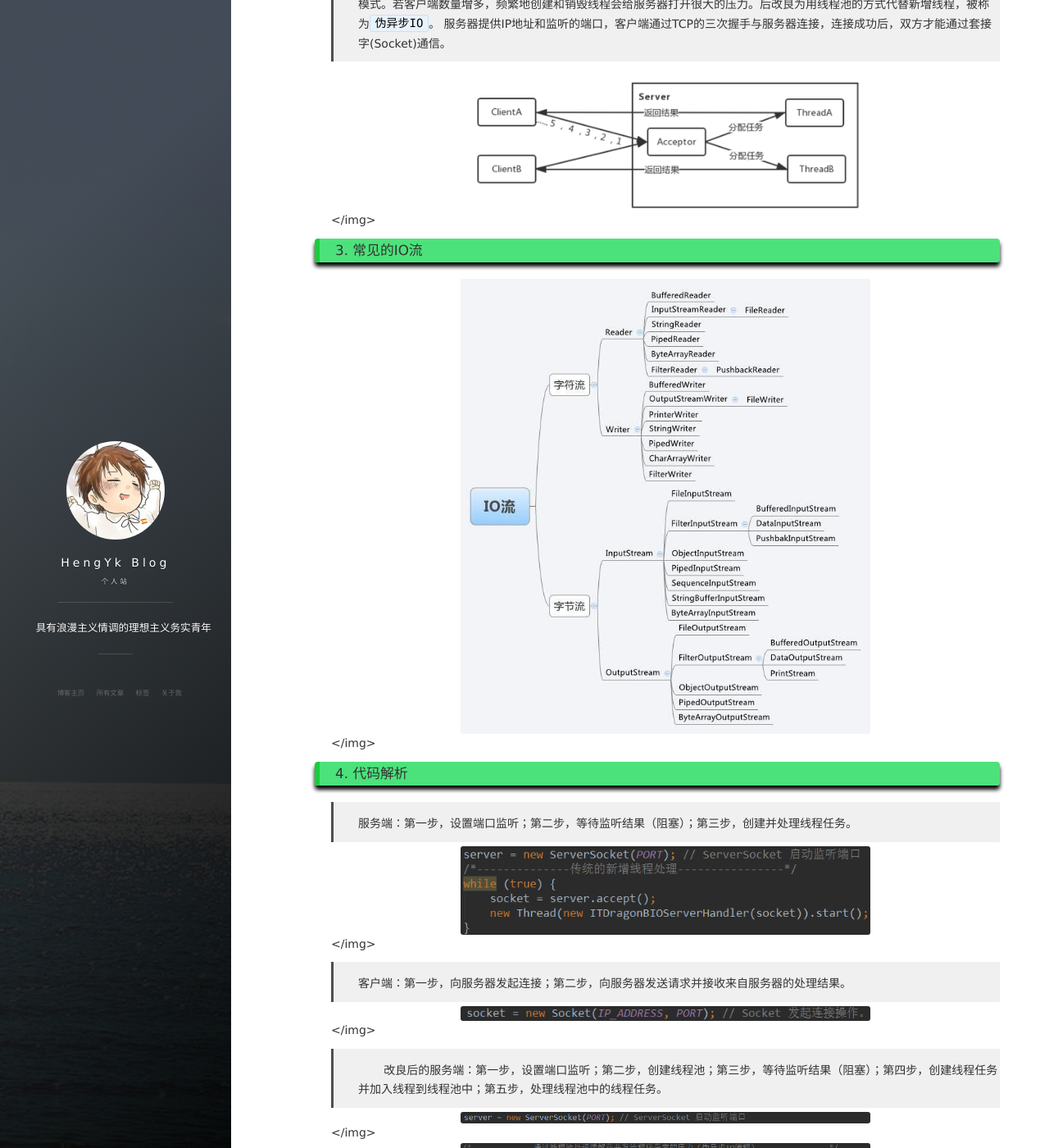
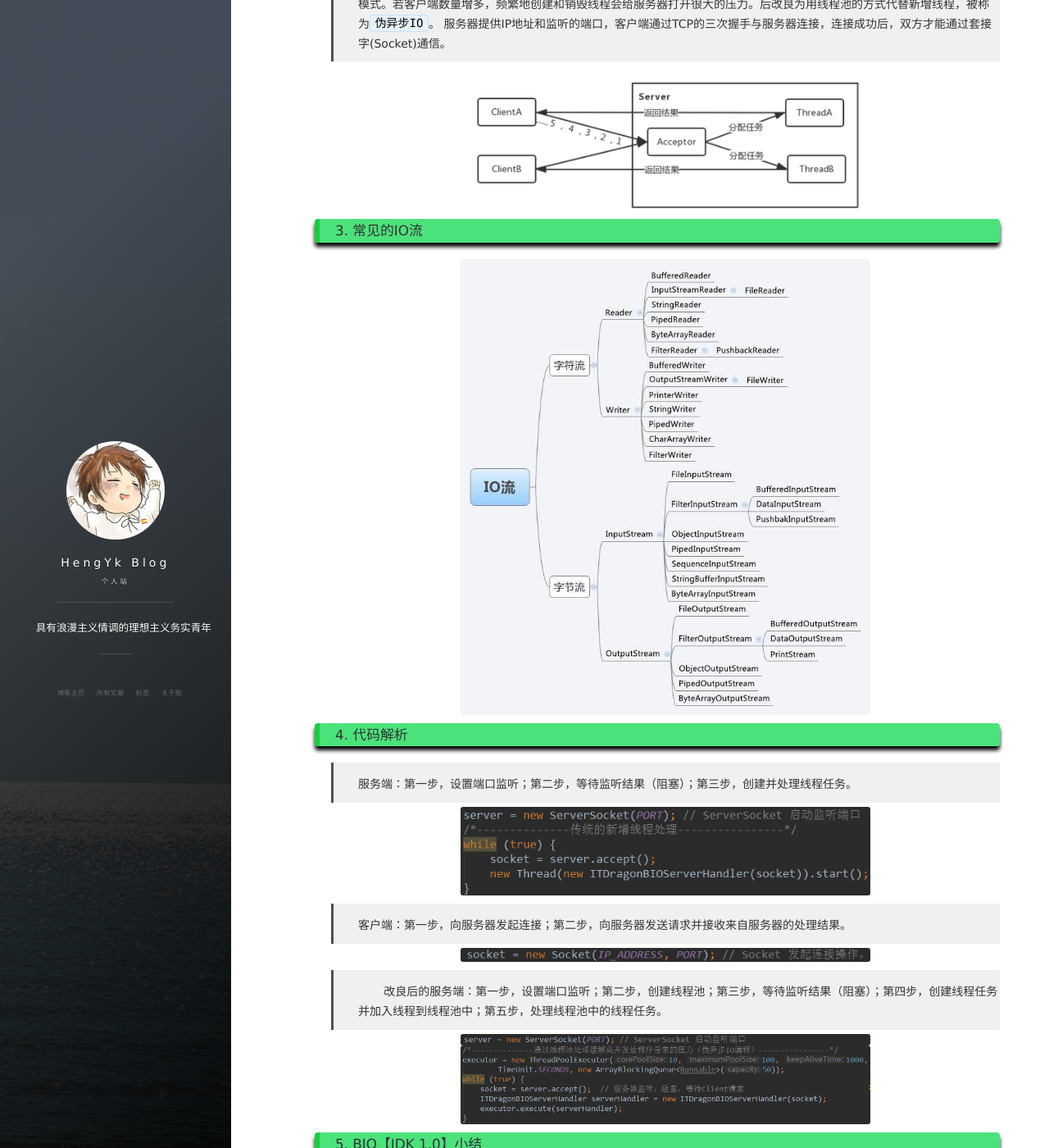
Before and after one commit to HengYk/hengyk.github.io, a Jekyll site: the page built from _posts/2018-10-29-BIO.md, in a window 1280 px wide and 1400 px high, scrolled down 419 px. Shown: the whole window at 82% size. Built offline with Jekyll 4.4.1, drawn with Linux system fonts in a browser that asks for light colours; nearby versions of some CDN libraries; comment, search, counter and statistics services are not loaded.

Commit message:
Modified myBlog

```diff
--- a/_posts/2018-10-29-BIO.md
+++ b/_posts/2018-10-29-BIO.md
@@ -17,29 +17,29 @@ tag: JAVA-BIO-NIO-AIO
 > &nbsp;&nbsp;&nbsp;&nbsp;&nbsp;&nbsp;&nbsp;服务器通过一个Acceptor线程负责监听客户端请求和为每个客户端创建一个新的线程进行链路处理。典型的一请求一应答模式。若客户端数量增多，频繁地创建和销毁线程会给服务器打开很大的压力。后改良为用线程池的方式代替新增线程，被称为`伪异步IO`。
 服务器提供IP地址和监听的端口，客户端通过TCP的三次握手与服务器连接，连接成功后，双方才能通过套接字(Socket)通信。
 
-<img src="/images/post/BIOpro.png" width="500px" height=""></img>
+<img src="/images/post/BIOpro.png" width="500px" height="">
 <!-- ![](/images/post/BIOpro.png) -->
 
 ### 3. 常见的IO流
 
-<img src="/images/post/IOlist.jpg" width="500px" height=""></img>
+<img src="/images/post/IOlist.jpg" width="500px" height="">
 <!-- ![](/images/post/IOlist.jpg) -->
 
 ### 4. 代码解析
 > 服务端：第一步，设置端口监听；第二步，等待监听结果（阻塞）；第三步，创建并处理线程任务。
 
-<img src="/images/post/BIOserver.png" width="500px" height=""></img>
+<img src="/images/post/BIOserver.png" width="500px" height="">
 <!-- ![](/images/post/BIOserver.png) -->
 
 > 客户端：第一步，向服务器发起连接；第二步，向服务器发送请求并接收来自服务器的处理结果。
 
-<img src="/images/post/BIOclient.png" width="500px" height=""></img>
+<img src="/images/post/BIOclient.png" width="500px" height="">
 <!-- ![](/images/post/BIOclient.png) -->
 
 > &nbsp;&nbsp;&nbsp;&nbsp;&nbsp;&nbsp;&nbsp;改良后的服务端：第一步，设置端口监听；第二步，创建线程池；第三步，等待监听结果（阻塞）；第四步，创建线程任务并加入线程到线程池中；第五步，处理线程池中的线程任务。
 
-<img src="/images/post/modBIOserver.png" width="500px" height=""></img>
-<img src="/images/post/modBIOserver2.png" width="500px" height=""></img>
+<img src="/images/post/modBIOserver.png" width="500px" height="">
+<img src="/images/post/modBIOserver2.png" width="500px" height="">
 <!-- ![](/images/post/modBIOserver.png)
 ![](/images/post/modBIOserver2.png) -->
 
```
